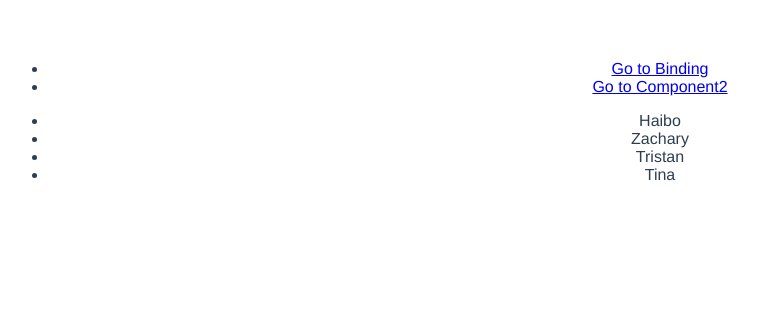
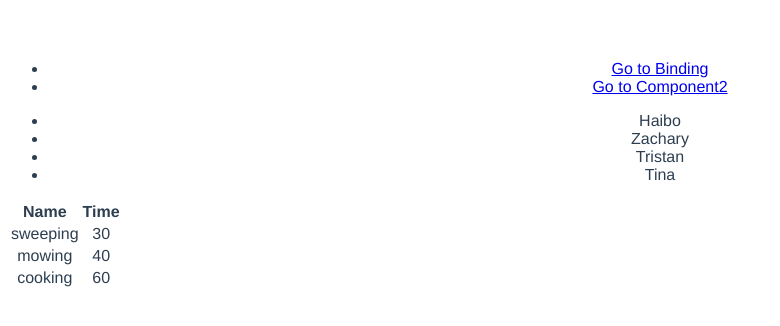
Before and after one commit to billyean/firedragon, a Vue app in the folder victor/: page /#/component2 in a window 1280 px wide. Shown: the top 326 px of the page, without its empty margins (0-780 px from the left). Built offline with nearby package versions, Linux system fonts and the light colour scheme.

Commit message:
add v-for for template

```diff
--- a/victor/src/components/Component2.vue
+++ b/victor/src/components/Component2.vue
@@ -3,6 +3,20 @@
     <ul>
       <li v-for="(person, index) in people" v-bind:key="index">{{person}}</li>
     </ul>
+    <table>
+      <thead>
+        <th>Name</th>
+        <th>Time</th>
+      </thead>
+      <tbody>
+        <template v-for="(task, index) in tasks">
+          <tr v-bind:key="index">
+            <td>{{task.name}}</td>
+            <td>{{task.time}}</td>
+          </tr>
+        </template>
+      </tbody>
+    </table>
   </div>
 </template>
 
```
